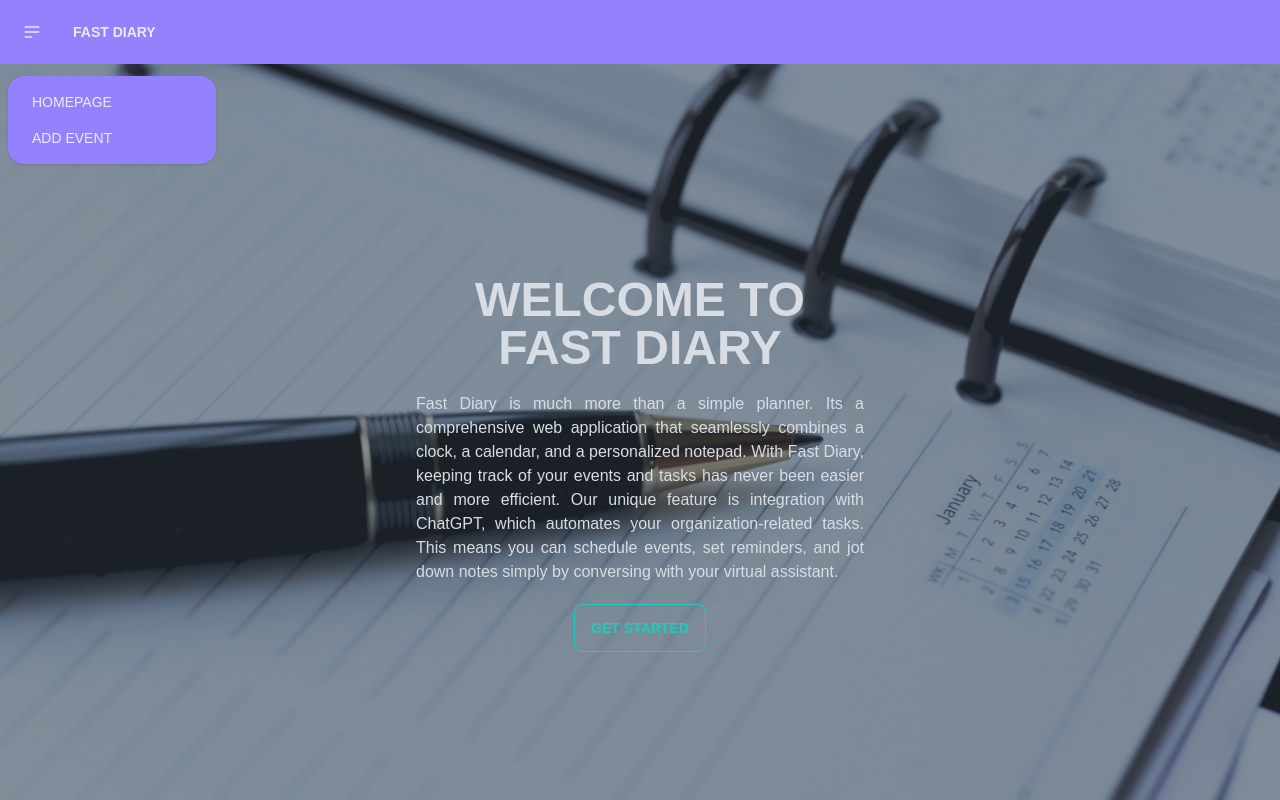
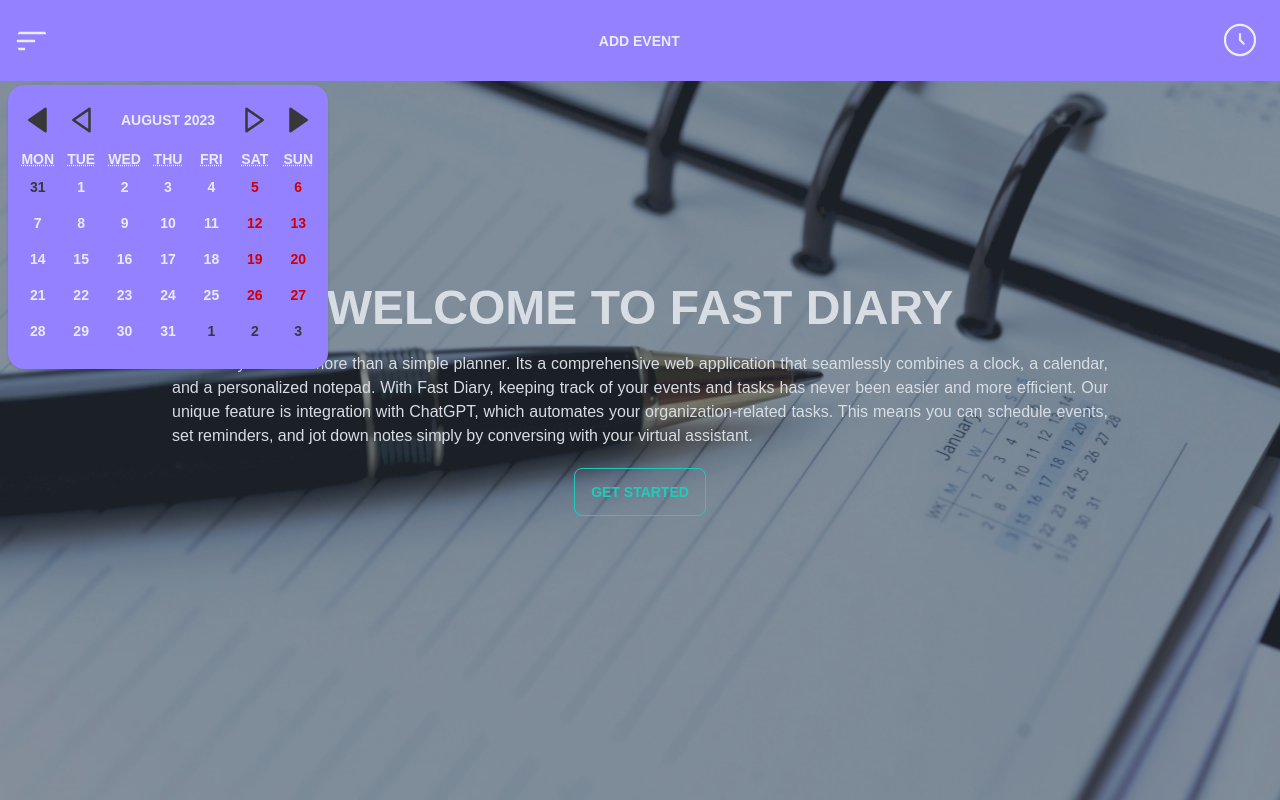
Before and after one commit to Nacho35/Ciber-Fouders-Group-Proyect, a Next.js app in the folder time-sage/: page / in a window 1280 px wide. Both pictures are taken after a click on the label 32 px from the left and 32 px from the top of the page. Shown: the top 800 px of the page. Built offline with nearby package versions, Linux system fonts and the light colour scheme.

Commit message:
retoques del maquetado

```diff
--- a/time-sage/src/app/components/Calendar.jsx
+++ b/time-sage/src/app/components/Calendar.jsx
@@ -24,10 +24,10 @@
 	}
 
 	return (
-		<section className="w-auto md:w-3/6 lg:w-3/6 self-start">
+		<section className="self-start">
 			<div>
 				<div className="text-center font-Poppins ">
-					<div className="pt-3 pb-3 flex justify-center bg-colorOne rounded text-colorFive shadow-colorFive shadow-xl">
+					<div className="pt-3 pb-3 flex justify-center bg-colorOne rounded text-colorFive shadow-colorFive">
 						<Time
 							onChange={setDate}
 							defaultValue={date}
--- a/time-sage/src/app/components/Clock.jsx
+++ b/time-sage/src/app/components/Clock.jsx
@@ -14,7 +14,7 @@
 	}, []);
 
 	return (
-		<section className="flex items-center md:self-center md:m-auto md:mt-4 lg:self-start lg:m-auto lg:mt-4">
+		<section className="flex">
 			<div className="flex">
 				<Watch
 					className="bg-colorOne rounded-full"
--- a/time-sage/src/app/components/Home.jsx
+++ b/time-sage/src/app/components/Home.jsx
@@ -5,8 +5,8 @@
 		<div id="background" className="hero min-h-screen font-Poppins">
 			<div className="hero-overlay bg-opacity-60"></div>
 			<div className="hero-content text-center text-neutral-content">
-				<div className="max-w-md">
-					<h1 className="mb-5 text-5xl font-bold uppercase">
+				<div className="w-auto md:w-3/5 lg:w-3/4">
+					<h1 className="mb-5 text-5xl font-bold uppercase ">
 						Welcome to Fast Diary
 					</h1>
 					<p className="mb-5 text-justify">
--- a/time-sage/src/app/components/Navbar.jsx
+++ b/time-sage/src/app/components/Navbar.jsx
@@ -1,40 +1,46 @@
 import React from "react";
+import Calendar from "./Calendar";
+import Clock from "./Clock";
+import Image from "next/image";
+import clock from "../../../public/images/clock.svg";
+import bars from "../../../public/images/bars.svg";
 
 const Navbar = () => {
 	return (
-		<div className="navbar bg-colorOne font-Poppins">
+		<div className="navbar bg-colorOne font-Poppins fixed top-0 z-50">
 			<div className="navbar-start">
 				<div className="dropdown">
-					<label tabIndex={0} className="btn btn-ghost btn-circle">
-						<svg
-							xmlns="http://www.w3.org/2000/svg"
-							className="h-5 w-5"
-							fill="none"
-							viewBox="0 0 24 24"
-							stroke="currentColor">
-							<path
-								strokeLinecap="round"
-								strokeLinejoin="round"
-								strokeWidth="2"
-								d="M4 6h16M4 12h16M4 18h7"
-							/>
-						</svg>
+					<label tabIndex={0} className="btn btn-ghost btn-circle avatar">
+						<div className="w-8 rounded-full">
+							<Image src={bars} alt="icon" />
+						</div>
 					</label>
-					<ul
+					<div
 						tabIndex={0}
-						className="menu menu-md uppercase dropdown-content mt-5 z-[1] p-2 shadow bg-colorOne rounded-box w-52">
-						<li>
-							<a href="#">Homepage</a>
-						</li>
-						<li>
-							<a href="#">Add Event</a>
-						</li>
-					</ul>
+						className="menu menu-md uppercase dropdown-content mt-5 z-[1] p-2 shadow bg-colorOne rounded-box w-80 md:w-80 lg:w-80">
+						<div>
+							<Calendar />
+						</div>
+					</div>
 				</div>
-				<div className="navbar-center self-center">
-					<a href="#" className="btn btn-ghost text-xl uppercase">
-						Fast Diary
-					</a>
+			</div>
+			<div className="navbar-center">
+				<a href="#" className="btn btn-ghost text-xl uppercase">
+					Add Event
+				</a>
+			</div>
+			<div className="navbar navbar-end ">
+				<div className=" dropdown dropdown-end">
+					<label tabIndex={0} className="btn btn-ghost btn-circle avatar">
+						<div className="w-9 rounded-full">
+							<Image src={clock} alt="icon" />
+						</div>
+					</label>
+					<div
+						tabIndex={0}
+						className="menu dropdown-content ml-5 mt-5 p-2 z-[1] shadow bg-colorOne rounded-full w-fit">
+						<Clock />
+					</div>
 				</div>
 			</div>
 		</div>
--- a/time-sage/src/app/page.js
+++ b/time-sage/src/app/page.js
@@ -1,6 +1,4 @@
 import React, { Fragment } from "react";
-import Calendar from "./components/Calendar.jsx";
-import Clock from "./components/Clock.jsx";
 import Diary from "./components/Diary.jsx";
 import Navbar from "./components/Navbar.jsx";
 import Home from "./components/Home.jsx";
@@ -12,15 +10,7 @@
 			<div className="flex flex-col justify-center self-center overflow-hidden">
 				<Navbar />
 				<Home />
-				<div className="self-center my-4 mx-4">
-					<Clock />
-				</div>
-				<div className="pt-5 mx-4">
-					<Calendar />
-				</div>
-				<div className="w-auto self-center">
-					<Diary />
-				</div>
+				<Diary />
 				<Footer />
 			</div>
 		</Fragment>
```
Also changed, not shown: time-sage/public/images/bars.svg (added), time-sage/public/images/clock.svg (added).
